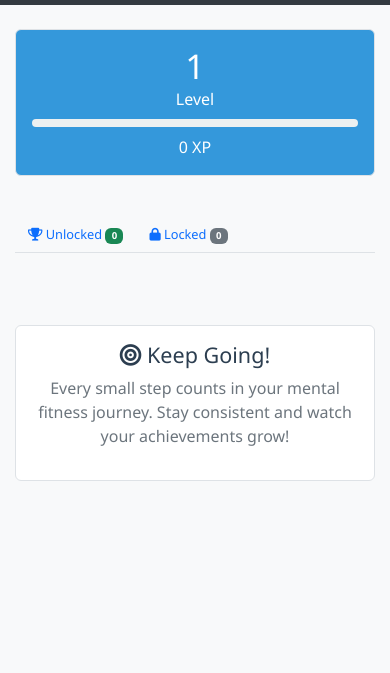
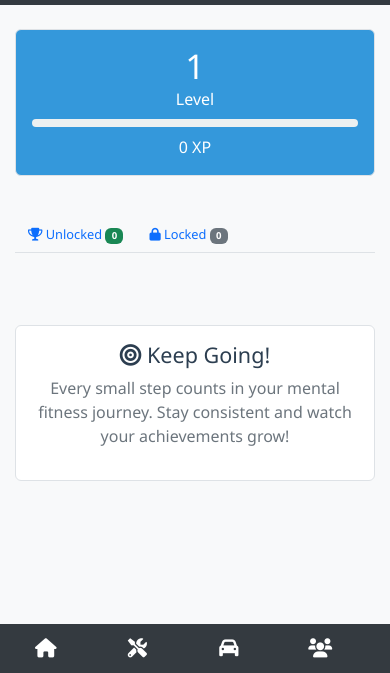
Before and after one commit to edm-ond/Steadfast-web, a plain HTML site: page achievements.html in a window 390 px wide. Shown: the part 171-844 px from the top of the page. Drawn offline with nearby package versions, Linux system fonts and the light colour scheme.

Commit message:
Add mobile bottom navigation to achievements page

```diff
--- a/achievements.html
+++ b/achievements.html
@@ -55,6 +55,26 @@
         </ul>
 
         <div class="row" id="achievementsGrid">
+                <!-- Bottom Navigation for Mobile -->
+    <nav class="navbar navbar-dark bg-dark fixed-bottom d-lg-none">
+        <div class="container-fluid">
+            <div class="row w-100">
+                <div class="col-3 text-center">
+                    <a href="dashboard.html" class="text-white"><i class="fas fa-home"></i></a>
+                </div>
+                <div class="col-3 text-center">
+                    <a href="toolkit.html" class="text-white"><i class="fas fa-tools"></i></a>
+                </div>
+                <div class="col-3 text-center">
+                    <a href="garage.html" class="text-white"><i class="fas fa-car"></i></a>
+                </div>
+                <div class="col-3 text-center">
+                    <a href="crew.html" class="text-white"><i class="fas fa-users"></i></a>
+                </div>
+            </div>
+        </div>
+    </nav>
+
             <!-- Achievements will be loaded here -->
         </div>
 
```
